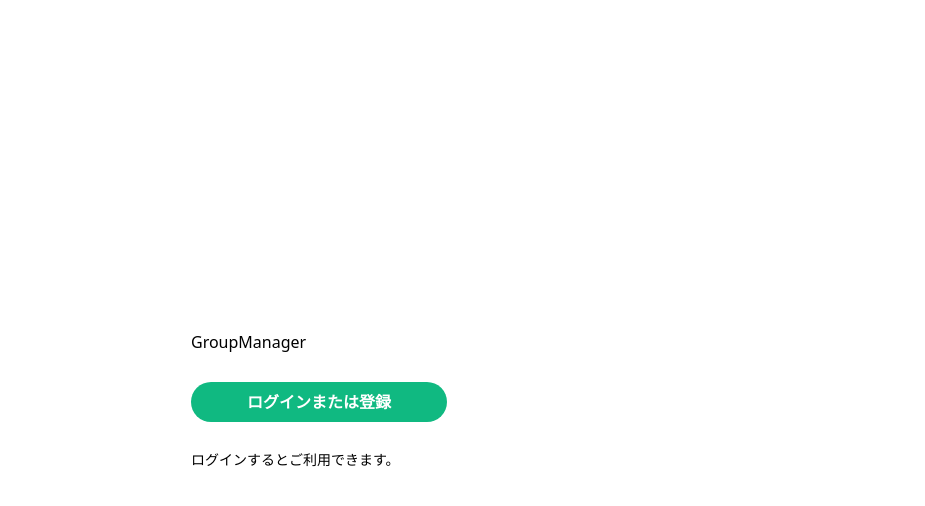
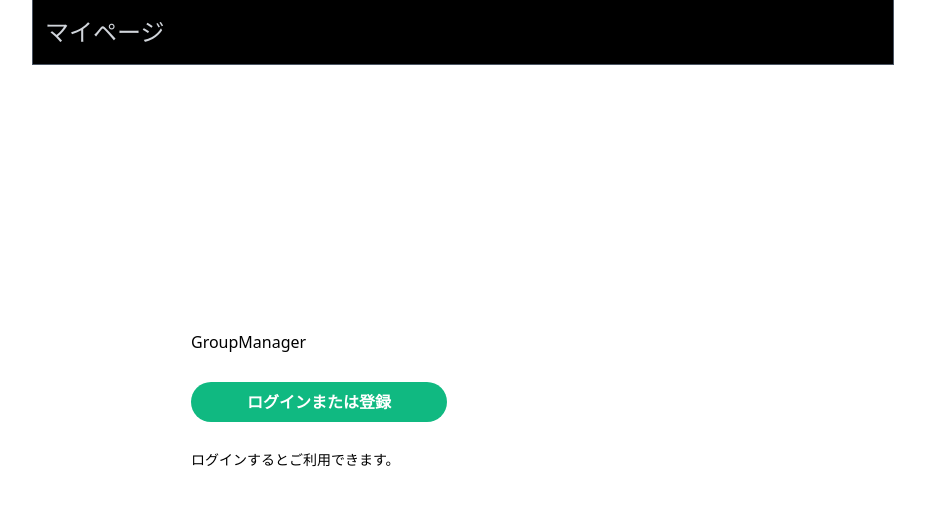
Before and after one commit to toki-developer/group-manager-client, a Next.js app: page /mypage in a window 1280 px wide. Shown: the top 506 px of the page, without its empty margins (321-1246 px from the left). Built offline with nearby package versions, Linux system fonts and the light colour scheme; no server answers.

Commit message:
update/top修正

```diff
--- a/src/components/Top.tsx
+++ b/src/components/Top.tsx
@@ -9,12 +9,12 @@ type Props = {
 export const Top = (props: Props) => {
   const group = useContext(GroupContext);
   return (
-    <div className="sticky top-0 bg-black border-r border-b border-l border-gray-600 ">
+    <div className="sticky top-0 z-10 bg-black border-r border-b border-l border-gray-600 ">
       <div className="flex items-center h-16">
         {props.title !== "マイページ" && (
           <Icon iconUrl={group.group?.iconUrl} />
         )}
-        <div className="inline-block ml-3 text-2xl text-gray-300 align-middle font-font-bold">
+        <div className="inline-block ml-3 text-2xl text-gray-300 align-middle ">
           {props.title}
         </div>
       </div>
```
